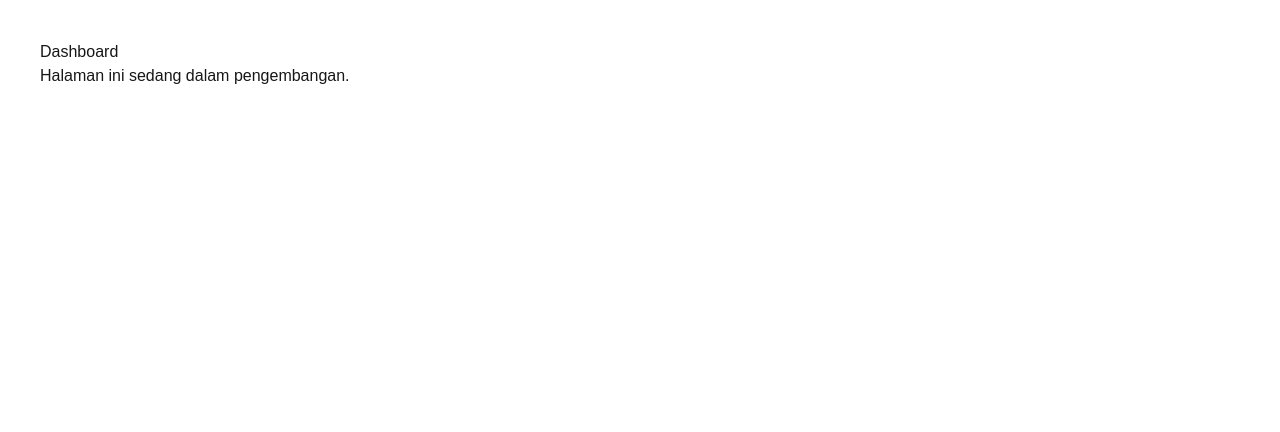
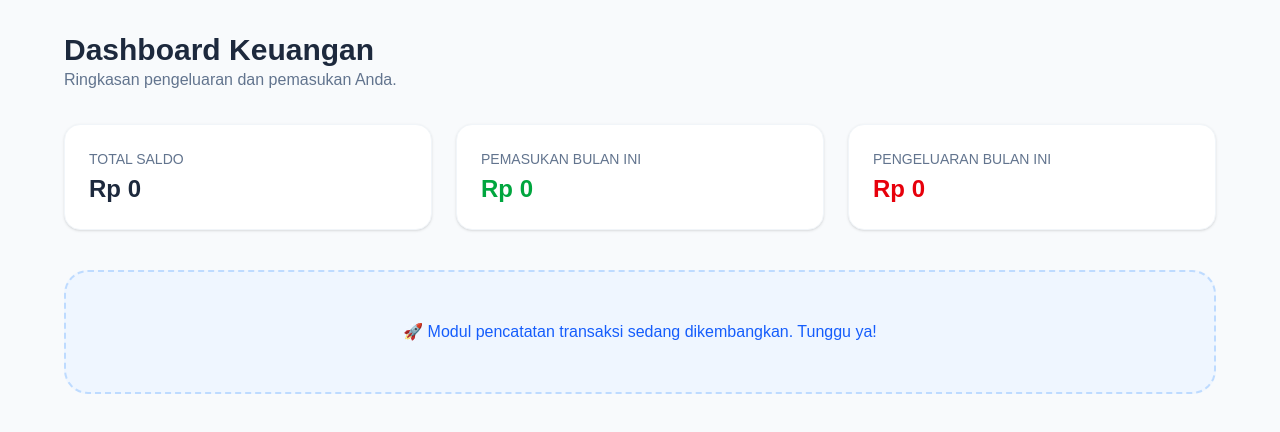
Before and after one commit to alfindevin/dompetkuapp, a Next.js app: page /dashboard in a window 1280 px wide. Shown: the top 432 px of the page. Built offline with nearby package versions, Linux system fonts and the light colour scheme.

Commit message:
Update page.tsx

```diff
--- a/app/dashboard/page.tsx
+++ b/app/dashboard/page.tsx
@@ -1,8 +1,31 @@
+export const dynamic = 'force-dynamic';
+
 export default function DashboardPage() {
   return (
-    <div style={{ padding: '40px', fontFamily: 'sans-serif' }}>
-      <h1>Dashboard</h1>
-      <p>Halaman ini sedang dalam pengembangan.</p>
+    <div className="min-h-screen bg-slate-50 p-8">
+      <div className="max-w-6xl mx-auto">
+        <header className="mb-8">
+          <h1 className="text-3xl font-bold text-slate-800">Dashboard Keuangan</h1>
+          <p className="text-slate-500">Ringkasan pengeluaran dan pemasukan Anda.</p>
+        </header>
+        <div className="grid grid-cols-1 md:grid-cols-3 gap-6">
+          <div className="bg-white p-6 rounded-2xl border border-slate-100 shadow-sm">
+            <p className="text-sm font-medium text-slate-500 uppercase">Total Saldo</p>
+            <h2 className="text-2xl font-bold text-slate-800 mt-1">Rp 0</h2>
+          </div>
+          <div className="bg-white p-6 rounded-2xl border border-slate-100 shadow-sm">
+            <p className="text-sm font-medium text-slate-500 uppercase">Pemasukan Bulan Ini</p>
+            <h2 className="text-2xl font-bold text-green-600 mt-1">Rp 0</h2>
+          </div>
+          <div className="bg-white p-6 rounded-2xl border border-slate-100 shadow-sm">
+            <p className="text-sm font-medium text-slate-500 uppercase">Pengeluaran Bulan Ini</p>
+            <h2 className="text-2xl font-bold text-red-600 mt-1">Rp 0</h2>
+          </div>
+        </div>
+        <div className="mt-10 p-12 bg-blue-50 rounded-3xl border-2 border-dashed border-blue-200 text-center">
+          <p className="text-blue-600 font-medium">🚀 Modul pencatatan transaksi sedang dikembangkan. Tunggu ya!</p>
+        </div>
+      </div>
     </div>
   );
 }
```
